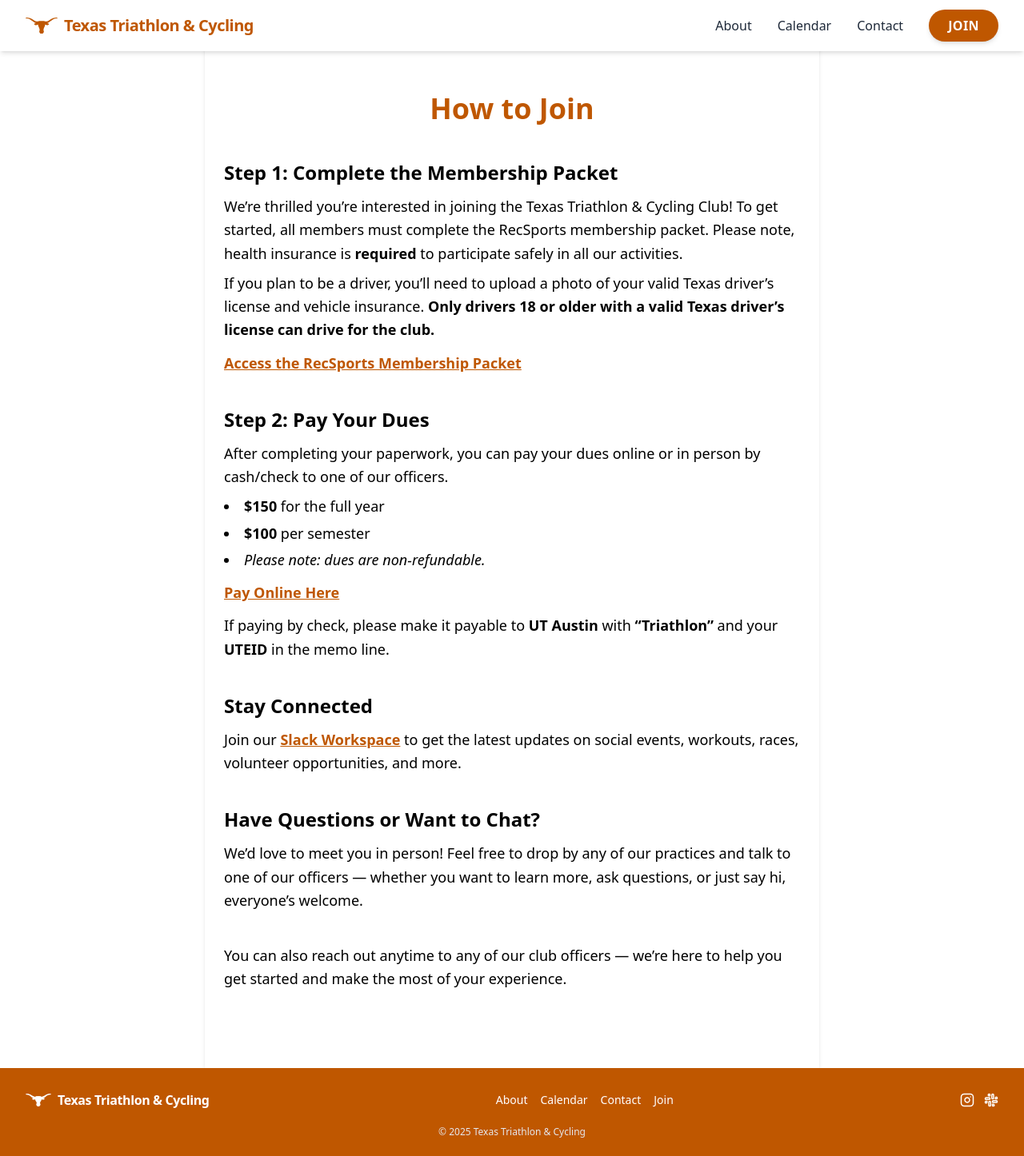
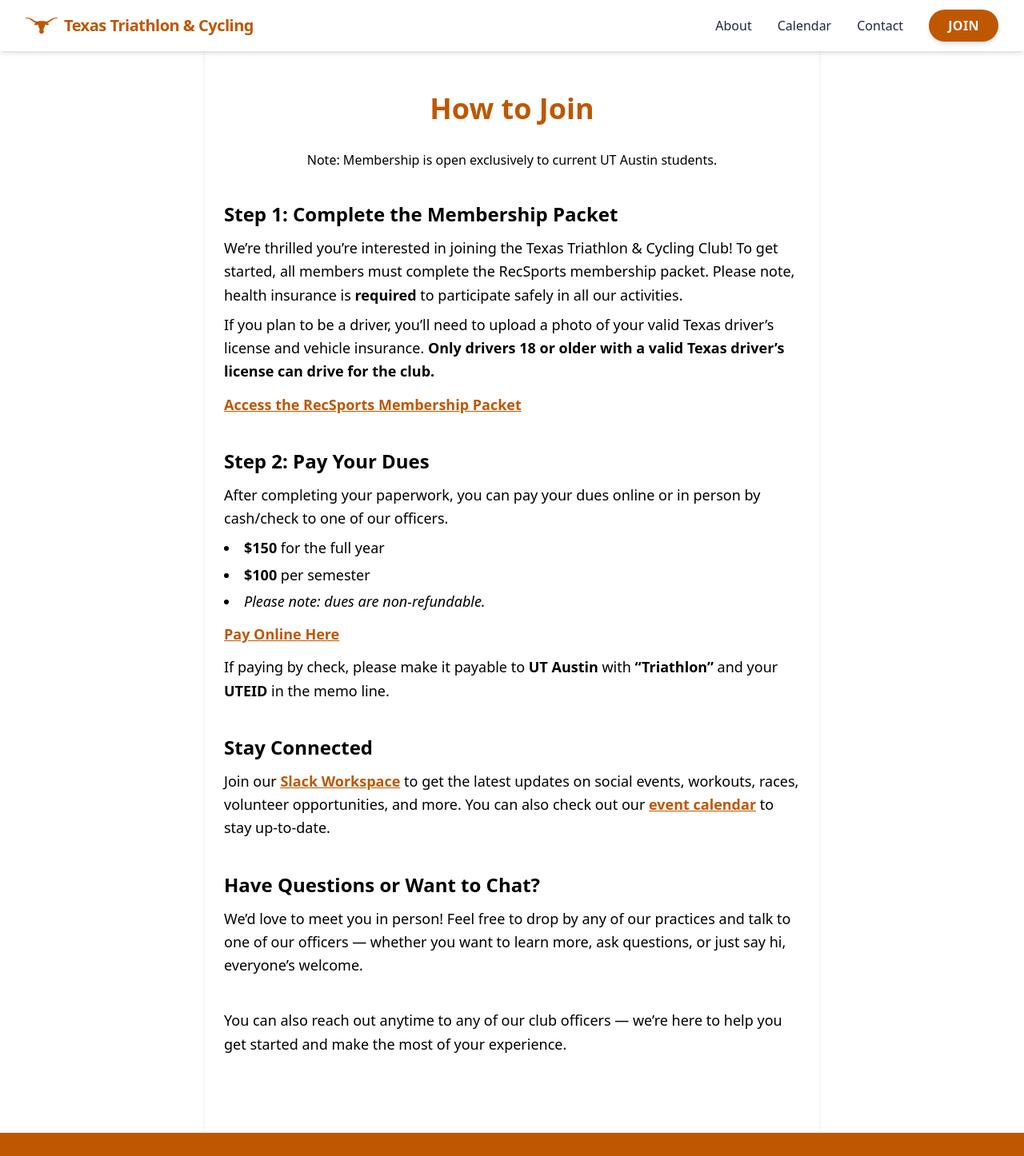
Before and after one commit to sebgle/txtricycle, a Next.js app: page /join in a window 1280 px wide. Shown: the top 1446 px of the page at 80% size. Built offline with nearby package versions, Linux system fonts and the light colour scheme.

Commit message:
change hero buttons + join & about text

```diff
--- a/src/app/about/page.tsx
+++ b/src/app/about/page.tsx
@@ -1,6 +1,7 @@
 "use client";
 
 import Image from "next/image";
+import WeeklyEvents from "@/components/WeeklyEvents";
 
 export default function AboutPage() {
   return (
@@ -79,6 +80,8 @@
         </ul>
       </section>
 
+      <WeeklyEvents />
+
       {/* Call to Action */}
       <section className="bg-gray-50 text-black py-12 text-center p-4 pb-24 shadow-lg">
         <h2 className="text-2xl sm:text-3xl font-bold mb-4">
--- a/src/app/join/page.tsx
+++ b/src/app/join/page.tsx
@@ -1,9 +1,16 @@
 export default function Join() {
   return (
     <section className="max-w-3xl mx-auto px-6 py-24 bg-white shadow-md text-black">
-      <h1 className="text-4xl py-5 text-center font-bold text-[#BF5700] mb-6">
+      <h1 className="text-4xl py-5 text-center font-bold text-[#BF5700] mb-3">
         How to Join
       </h1>
+
+      {/* New Who Can Join Section */}
+      <section className="mb-10 text-center">
+        <p className="text-md font-light">
+          Note: Membership is open exclusively to current UT Austin students.
+        </p>
+      </section>
 
       <div className="space-y-10 text-lg leading-relaxed">
         <section>
@@ -61,7 +68,14 @@
             >
               Slack Workspace
             </a>
-            &nbsp;to get the latest updates on social events, workouts, races, volunteer opportunities, and more.
+            &nbsp;to get the latest updates on social events, workouts, races, volunteer opportunities, and more. You can also check out our&nbsp;
+            <a
+              href="/calendar"
+              className="font-semibold underline hover:text-[#914202] text-[#BF5700]"
+            >
+              event calendar
+            </a>
+            &nbsp;to stay up-to-date.
           </p>
         </section>
 
--- a/src/components/Hero.tsx
+++ b/src/components/Hero.tsx
@@ -58,11 +58,11 @@
             Join Now
           </Link>
           <Link
-            href="/calendar"
+            href="/about"
             className="px-8 py-3 rounded-full bg-white text-[#BF5700] font-bold uppercase tracking-wide shadow-lg
                        hover:bg-gray-100 transition duration-300 ease-in-out"
           >
-            Upcoming Events
+            Learn More
           </Link>
         </motion.div>
       </div>
```
